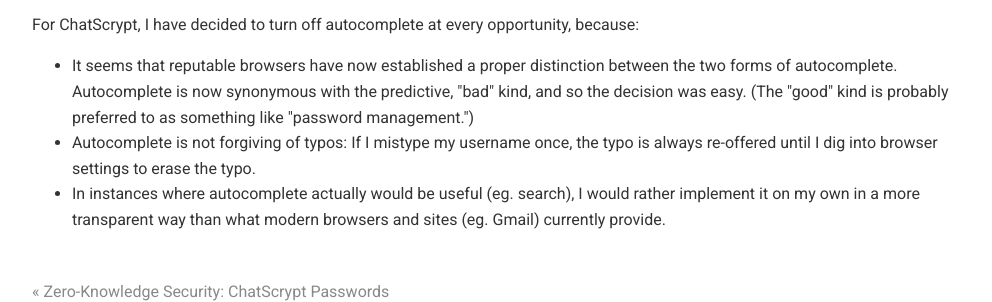
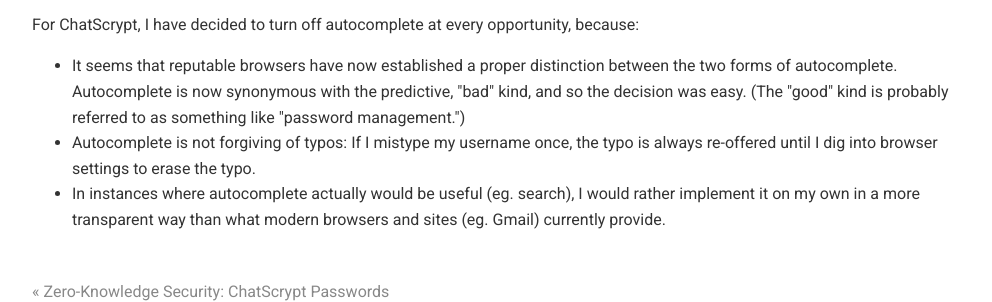
Before and after one commit to chatscrypt/chatscrypt.github.io, a Jekyll site: the page built from _posts/2019-12-26-on-autocompleting-forms.html, in a window 1280 px wide. Shown: the part 602-904 px from the top of the page, without its empty margins (143-1135 px from the left). Built offline with Jekyll 4.4.1, drawn with Linux system fonts in a browser that asks for light colours; comment, search, counter and statistics services are not loaded.

Commit message:
Update 2019-12-26-on-autocompleting-forms.html

```diff
--- a/_posts/2019-12-26-on-autocompleting-forms.html
+++ b/_posts/2019-12-26-on-autocompleting-forms.html
@@ -20,7 +20,7 @@
 For ChatScrypt, I have decided to turn off autocomplete at every opportunity, because:
 
 <ul>
-<li> It seems that reputable browsers have now established a proper distinction between the two forms of autocomplete. Autocomplete is now synonymous with the predictive, "bad" kind, and so the decision was easy. (The "good" kind is probably preferred to as something like "password management.")
+<li> It seems that reputable browsers have now established a proper distinction between the two forms of autocomplete. Autocomplete is now synonymous with the predictive, "bad" kind, and so the decision was easy. (The "good" kind is probably referred to as something like "password management.")
 
 <li> Autocomplete is not forgiving of typos: If I mistype my username once, the typo is always re-offered until I dig into browser settings to erase the typo.
 
```
